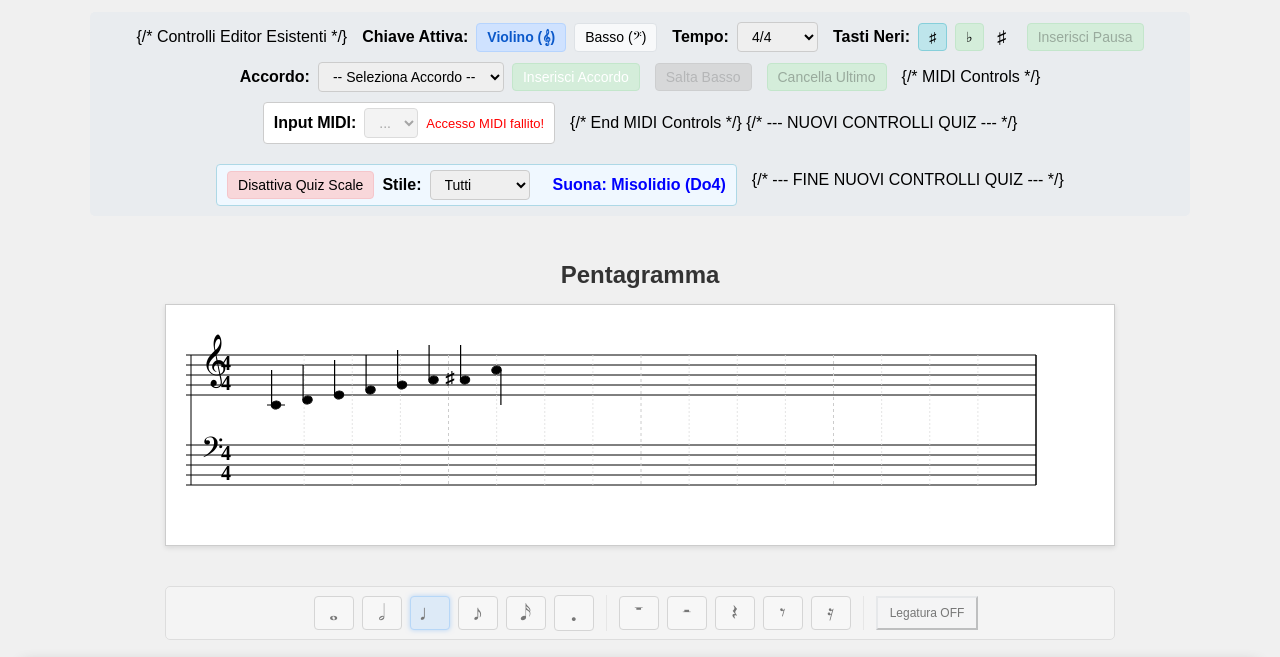
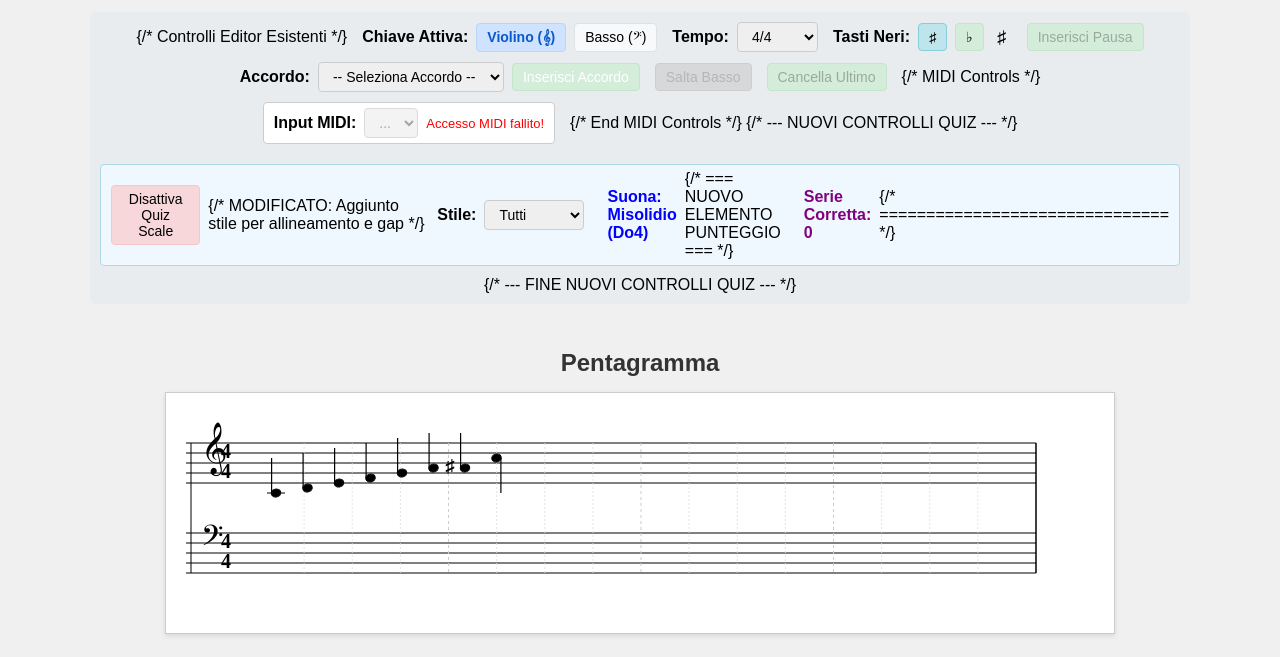
Before and after one commit to thc791/piano-quiz-app, a website: page public/index.html in a window 1280 px wide. Both pictures are taken after a click on the button "Attiva Quiz Scale". Shown: the part 85-742 px from the top of the page. Drawn offline with Linux system fonts and the light colour scheme.

Commit message:
Add score streak and scale direction options

```diff
--- a/public/index.html
+++ b/public/index.html
@@ -91,6 +91,8 @@
         #toggle-quiz-btn.quiz-active { background-color: #f8d7da; border-color: #f5c6cb; } /* Rosso chiaro per Disattiva */
         #quiz-options { display: none; /* Nascosto di default */ align-items: center; gap: 8px; }
         #quiz-status { font-weight: bold; margin-left: 15px; }
+        /* Stile per il contatore della serie corretta */
+        #quiz-streak-display { font-weight: bold; margin-left: 15px; color: purple; }
         .quiz-note.correct { fill: green !important; stroke: darkgreen !important; } /* Stile nota corretta */
         .quiz-note.incorrect { fill: red !important; stroke: darkred !important; } /* Stile nota errata (opzionale) */
         /* --- Fine Stili Quiz --- */
@@ -120,12 +122,16 @@
     {/* --- NUOVI CONTROLLI QUIZ --- */}
     <div id="quiz-controls">
         <button id="toggle-quiz-btn">Attiva Quiz Scale</button>
-        <div id="quiz-options">
+        {/* MODIFICATO: Aggiunto stile per allineamento e gap */}
+        <div id="quiz-options" style="display: none; align-items: center; gap: 8px;">
             <label for="quiz-style-select">Stile:</label>
             <select id="quiz-style-select">
                 {/* Opzioni verranno aggiunte da JS */}
             </select>
             <span id="quiz-status">Quiz non attivo.</span>
+            {/* === NUOVO ELEMENTO PUNTEGGIO === */}
+            <span id="quiz-streak-display"></span>
+            {/* =============================== */}
         </div>
     </div>
     {/* --- FINE NUOVI CONTROLLI QUIZ --- */}
@@ -556,6 +562,7 @@
     let currentQuizTargetPitchClasses = []; // Note % 12 per confronto
     let currentQuizPlayedNoteIndex = 0; // Indice della prossima nota attesa
     let currentQuizDisplayedElements = []; // Array di { id: svgElementId, element: svgElement } per le note disegnate
+    let quizCorrectStreak = 0; // <-- VARIABILE PUNTEGGIO
     let quizAdvanceTimeout = null; // Per il ritardo prima della prossima scala
 
     // --- Riferimenti Elementi HTML del Quiz ---
@@ -563,6 +570,7 @@
     const quizOptionsDiv = document.getElementById('quiz-options');
     const quizStyleSelect = document.getElementById('quiz-style-select');
     const quizStatusDisplay = document.getElementById('quiz-status');
+    const quizStreakDisplay = document.getElementById('quiz-streak-display'); // <-- RIFERIMENTO PUNTEGGIO
 
     // --- Funzioni Helper Quiz ---
     function midiToNoteNameQuiz(midi_note) {
@@ -574,6 +582,13 @@
 
     function getScaleNotesMidiQuiz(root_midi, intervals) {
         return intervals.map(interval => root_midi + interval);
+    }
+
+    // NUOVA FUNZIONE per aggiornare il display del punteggio
+    function updateStreakDisplay() {
+        if (quizStreakDisplay) { // Controlla che l'elemento esista
+            quizStreakDisplay.textContent = `Serie Corretta: ${quizCorrectStreak}`;
+        }
     }
 
     // --- Funzioni Principali del Quiz ---
@@ -589,28 +604,30 @@
         selectedQuizStyle = quizStyleSelect.value; // Imposta valore iniziale
     }
 
+    // MODIFICATA: Aggiunto reset/update punteggio
     function toggleQuizMode() {
         isQuizModeActive = !isQuizModeActive;
+        quizCorrectStreak = 0; // <-- Resetta sempre quando si cambia modalità
+        updateStreakDisplay(); // <-- Aggiorna display
         if (isQuizModeActive) {
             toggleQuizBtn.textContent = "Disattiva Quiz Scale";
-            toggleQuizBtn.classList.add('quiz-active'); // Usa classe per stile
-            quizOptionsDiv.style.display = 'flex'; // Mostra opzioni quiz
+            toggleQuizBtn.classList.add('quiz-active');
+            quizOptionsDiv.style.display = 'flex';
             console.log("Modalità Quiz ATTIVATA");
-            // Disabilita interazioni editor (opzionale ma consigliato)
+            // Disabilita interazioni editor
             palette.style.pointerEvents = 'none'; palette.style.opacity = '0.5';
             insertRestBtn.disabled = true;
             insertChordBtn.disabled = true;
             deleteLastBtn.disabled = true;
-            skipBassSlotBtn.disabled = true; // Anche se già gestito da activeClef
-            // Rimuovi listener click piano per evitare aggiunte accidentali
+            skipBassSlotBtn.disabled = true;
             pianoKeys.forEach(key => key.removeEventListener('click', handlePianoKeyClick));
 
-            drawInitialStaff(); // Pulisce il pentagramma per il quiz
-            selectNewQuizScale(); // Seleziona la prima scala
+            drawInitialStaff();
+            selectNewQuizScale();
         } else {
             toggleQuizBtn.textContent = "Attiva Quiz Scale";
-            toggleQuizBtn.classList.remove('quiz-active'); // Usa classe per stile
-            quizOptionsDiv.style.display = 'none'; // Nasconde opzioni quiz
+            toggleQuizBtn.classList.remove('quiz-active');
+            quizOptionsDiv.style.display = 'none';
             quizStatusDisplay.textContent = "Quiz non attivo.";
             console.log("Modalità Quiz DISATTIVATA");
             // Riabilita interazioni editor
@@ -618,12 +635,11 @@
             insertRestBtn.disabled = false;
             insertChordBtn.disabled = false;
             deleteLastBtn.disabled = false;
-            updateSkipButtonStatus(); // Riabilita skip se possibile
-            // Riaggiungi listener click piano
+            updateSkipButtonStatus();
             pianoKeys.forEach(key => key.addEventListener('click', handlePianoKeyClick));
 
-            if (quizAdvanceTimeout) clearTimeout(quizAdvanceTimeout); // Cancella timer se presente
-            drawInitialStaff(); // Pulisce il pentagramma
+            if (quizAdvanceTimeout) clearTimeout(quizAdvanceTimeout);
+            drawInitialStaff();
         }
     }
 
@@ -635,6 +651,7 @@
         }
     }
 
+    // MODIFICATA: Aggiunto update punteggio
     function selectNewQuizScale() {
         if (!isQuizModeActive) return;
         if (quizAdvanceTimeout) clearTimeout(quizAdvanceTimeout); // Cancella timer precedente
@@ -677,13 +694,15 @@
         const rootName = midiToNoteNameQuiz(currentQuizRootMidi);
         quizStatusDisplay.textContent = `Suona: ${currentQuizScaleName} (${rootName})`;
         quizStatusDisplay.style.color = 'blue';
+        // Aggiorna anche il display del punteggio (potrebbe essere stato resettato)
+        updateStreakDisplay(); // <-- AGGIUNTO UPDATE PUNTEGGIO
 
         console.log(`Nuova Scala Quiz: ${currentQuizScaleName} su ${rootName}`);
         console.log(`   Note MIDI attese: ${currentQuizTargetMidiNotes}`);
         console.log(`   Pitch Classes attese: ${currentQuizTargetPitchClasses}`);
     }
 
-    // --- FUNZIONE CORRETTA ---
+    // --- FUNZIONE CORRETTA (Usa drawNote) ---
     function drawQuizScaleOnStaff() {
         const startXQuiz = START_X + 20; // Inizia un po' dopo la chiave
         const advanceXQuiz = NOTE_ADVANCE_X * 0.9; // Avvicina un po' le note
@@ -711,7 +730,7 @@
             // 2. Prepara i dati specifici per drawNote
             const noteDetails = midiToNoteDetails(midiNote, preferredAccidental); // Ottieni dettagli, incluso l'accidentale
             const noteData = {
-                value: 'quarter', // Usa 'quarter' per testa piena (o 'half'/'whole' se preferisci testa vuota)
+                value: 'quarter', // Usa 'quarter' per testa piena
                 accidental: noteDetails.accidental // Usa l'accidentale calcolato!
             };
 
@@ -728,8 +747,7 @@
                 if (noteHeadElement) {
                     const noteId = `quiz-note-${index}`; // ID univoco per riferimento
                     noteHeadElement.setAttribute('id', noteId); // Assegna ID alla testa nota
-                    // Aggiungi classe specifica per lo stile quiz alla testa nota
-                    noteHeadElement.classList.add('quiz-note');
+                    noteHeadElement.classList.add('quiz-note'); // Aggiungi classe specifica
                     currentQuizDisplayedElements.push({ id: noteId, element: noteHeadElement });
                 } else {
                     console.warn(`Impossibile trovare .note-head nel gruppo SVG restituito da drawNote per MIDI ${midiNote}`);
@@ -748,7 +766,7 @@
     }
     // --- FINE FUNZIONE CORRETTA ---
 
-
+    // MODIFICATA: Aggiunto incremento/reset punteggio
     function handleMidiMessageForQuiz(midiNoteNumber, velocity) {
         if (!isQuizModeActive || currentQuizPlayedNoteIndex >= currentQuizTargetPitchClasses.length) {
             return; // Quiz non attivo o scala già completata
@@ -769,12 +787,16 @@
 
             // Controlla se la scala è finita
             if (currentQuizPlayedNoteIndex === currentQuizTargetPitchClasses.length) {
+                // === INCREMENTO PUNTEGGIO ===
+                quizCorrectStreak++;
+                updateStreakDisplay();
+                // ==========================
                 quizStatusDisplay.textContent = "Corretto! Caricamento prossima scala...";
                 quizStatusDisplay.style.color = 'green';
-                console.log("Scala Quiz Completata!");
+                console.log("Scala Quiz Completata! Serie:", quizCorrectStreak);
                 // Ritardo prima di caricare la prossima
                 if (quizAdvanceTimeout) clearTimeout(quizAdvanceTimeout);
-                quizAdvanceTimeout = setTimeout(selectNewQuizScale, 1500); // Aspetta 1.5 secondi
+                quizAdvanceTimeout = setTimeout(selectNewQuizScale, 1500);
             } else {
                  // Aggiorna status per indicare la prossima nota
                  const rootName = midiToNoteNameQuiz(currentQuizRootMidi);
@@ -783,14 +805,16 @@
             }
         } else {
             // Nota SBAGLIATA!
+            // === RESET PUNTEGGIO ===
+            quizCorrectStreak = 0;
+            updateStreakDisplay();
+            // =======================
             quizStatusDisplay.textContent = `Sbagliato! Attesa nota ${note_names_quiz[expectedPitchClass]}, suonata ${note_names_quiz[playedPitchClass]}. Riprova.`;
             quizStatusDisplay.style.color = 'red';
-            console.log("Nota Quiz Sbagliata.");
-            // Feedback visivo temporaneo per errore (opzionale)
+            console.log("Nota Quiz Sbagliata. Serie resettata.");
+            // Feedback visivo temporaneo per errore
             updateQuizNoteColor(currentQuizPlayedNoteIndex, false); // Colora di rosso la nota attesa
-            // Resetta il colore dopo un po'
             setTimeout(() => {
-                 // Riporta a nero solo se non è stata ancora suonata correttamente
                  if (currentQuizPlayedNoteIndex < currentQuizTargetPitchClasses.length &&
                      currentQuizTargetPitchClasses[currentQuizPlayedNoteIndex] === expectedPitchClass) {
                      updateQuizNoteColor(currentQuizPlayedNoteIndex, null); // null per nero
@@ -839,7 +863,6 @@
     }
 
     // --- Gestore MIDI per l'EDITOR (Logica Originale) ---
-    // Rinominata da handleMidiMessage a handleMidiMessageEditor per chiarezza
     function handleMidiMessageEditor(event) {
         const command = event.data[0] & 0xf0;
         const note = event.data[1];
@@ -892,6 +915,7 @@
     document.body.addEventListener('click', initAudioContext, { once: true });
     document.body.addEventListener('touchstart', initAudioContext, { once: true });
 
+    updateStreakDisplay(); // <-- AGGIUNTA CHIAMATA INIZIALE PUNTEGGIO
 
 </script>
 
```
Also changed, not shown: 1 other file.
